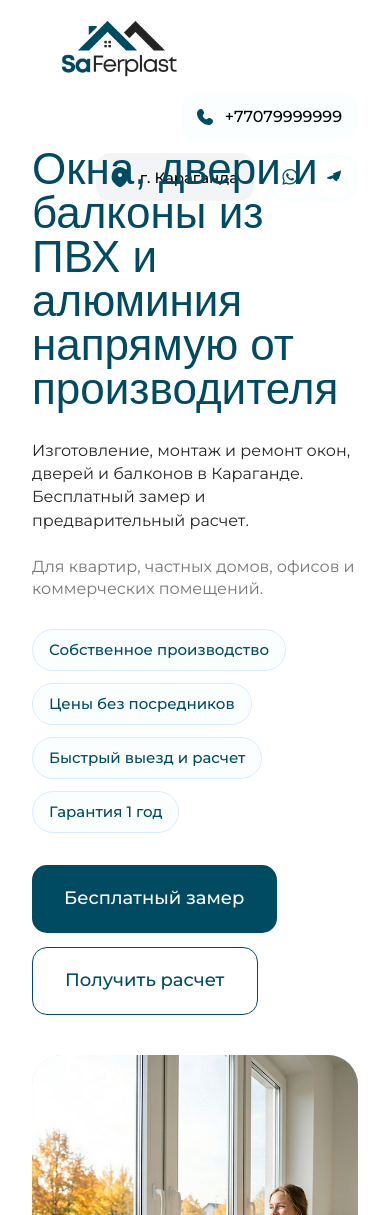
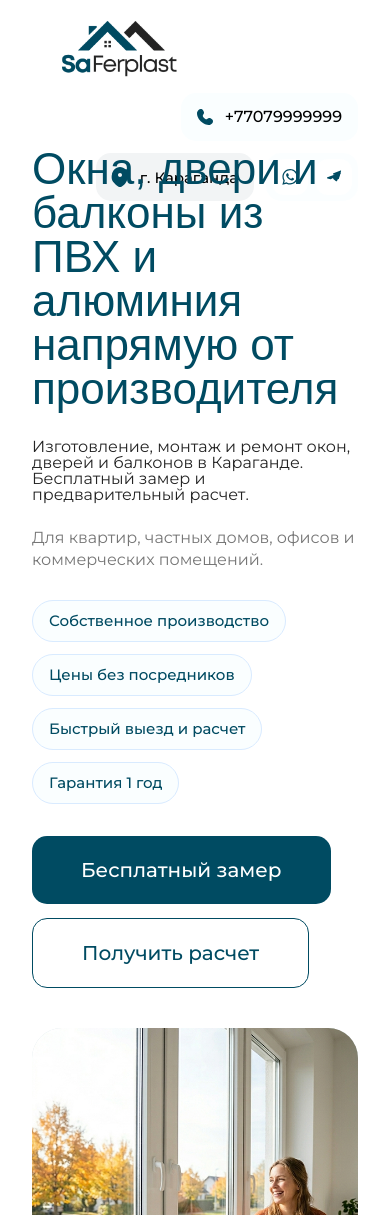
Before and after one commit to bullbashechka/saferplast, a Next.js app: page / in a window 390 px wide. Shown: the top 1215 px of the page. Built offline with nearby package versions, Linux system fonts and the light colour scheme; a web font is replaced by a local one.

Commit message:
feat(01-03): map hero typography and CTA geometry to demo values
- align headline/body sizing and line-height with hero demo spec
- apply exact CTA dimensions, radius, padding, and color hierarchy

```diff
--- a/src/features/landing/hero-section.tsx
+++ b/src/features/landing/hero-section.tsx
@@ -16,7 +16,7 @@ export function HeroSection() {
             {headline}
           </h1>
 
-          <p className="mt-[1.75rem] max-w-[39rem] text-[1rem] leading-[1.45] text-ink lg:mt-[2.25rem]">
+          <p className="mt-[1.75rem] max-w-[39rem] text-[1rem] leading-[1] text-ink lg:mt-[2.25rem]">
             {description}
           </p>
 
@@ -37,14 +37,14 @@ export function HeroSection() {
 
           <div className="mt-[2rem] flex flex-col items-start gap-[0.875rem] sm:flex-row sm:flex-wrap sm:items-center lg:mt-[2.5rem]">
             <a
-              className="inline-flex min-h-[4.25rem] items-center justify-center rounded-[0.9375rem] bg-brand-700 px-[2rem] py-[1.25rem] text-center text-[1.125rem] font-medium leading-[1.1] text-white transition-colors hover:bg-brand-900 sm:px-[2.5rem] lg:px-[3.0625rem] lg:text-[1.25rem]"
+              className="inline-flex min-h-[4.25rem] items-center justify-center rounded-[0.9375rem] bg-[#004B62] px-[3.0625rem] py-[1.5rem] text-center text-[1.25rem] font-medium leading-[1] text-white transition-colors hover:bg-[#00384a]"
               href={primaryCta.href}
             >
               {primaryCta.label}
             </a>
 
             <a
-              className="inline-flex min-h-[4.25rem] items-center justify-center rounded-[0.9375rem] border border-brand-500 bg-transparent px-[2rem] py-[1.25rem] text-center text-[1.125rem] font-medium leading-[1.1] text-brand-700 transition-colors hover:bg-brand-50 sm:px-[2.5rem] lg:px-[3.0625rem] lg:text-[1.25rem]"
+              className="inline-flex min-h-[4.25rem] items-center justify-center rounded-[0.9375rem] border border-[#004B62] bg-transparent px-[3.0625rem] py-[1.5rem] text-center text-[1.25rem] font-medium leading-[1] text-[#004B62] transition-colors hover:bg-brand-50"
               href={secondaryCta.href}
             >
               {secondaryCta.label}
```
